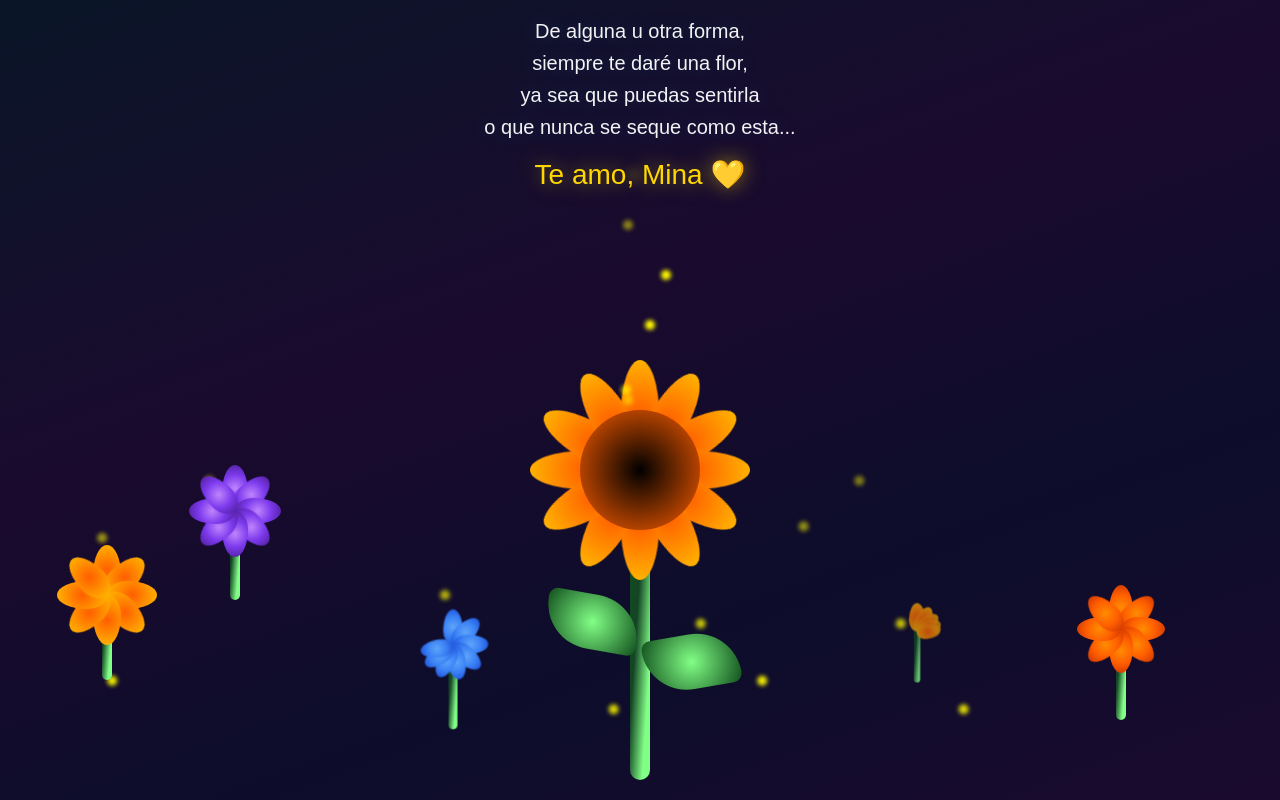
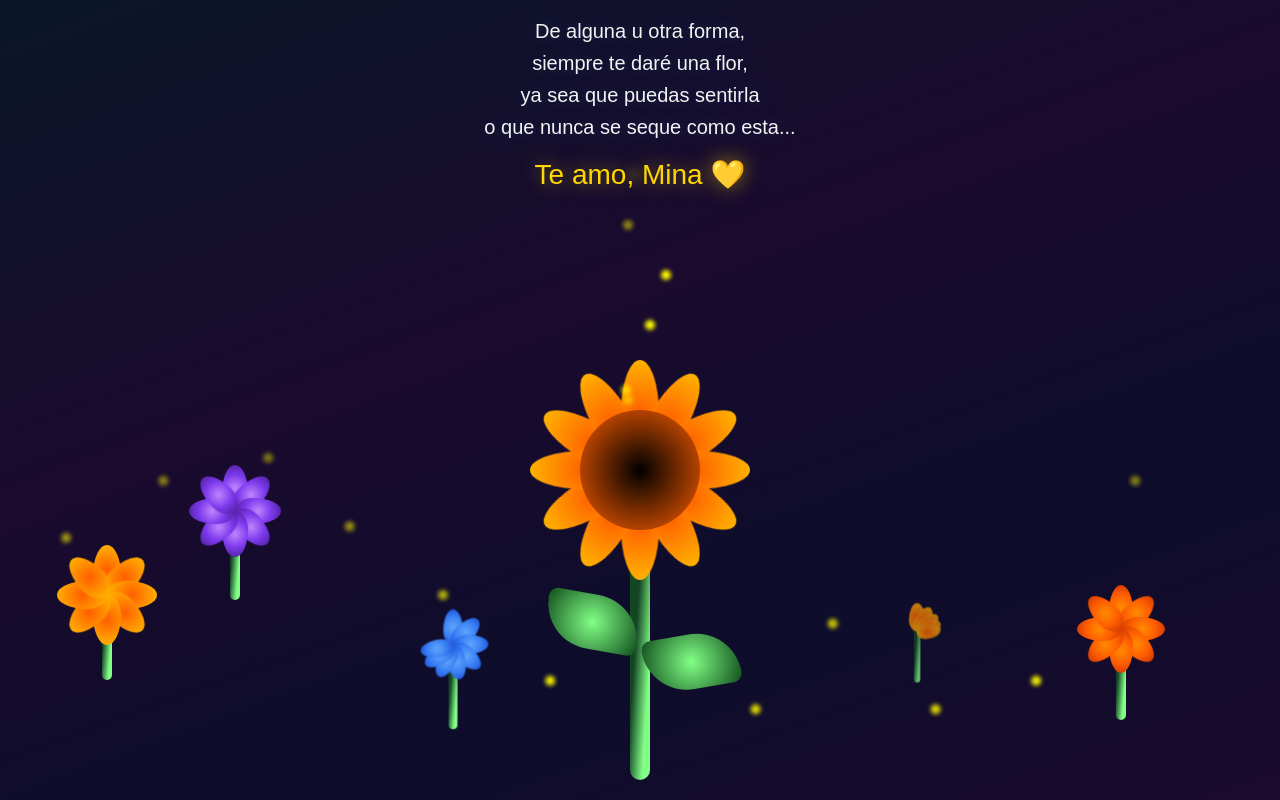
Before and after one commit to EmiDH13/FloresA, a plain HTML site: page flower.html in a window 1280 px wide. Drawn offline with Linux system fonts and the light colour scheme.

Commit message:
Add files via upload

```diff
--- a/flower.html
+++ b/flower.html
@@ -3,7 +3,7 @@
   <head>
     <meta charset="UTF-8" />
     <meta name="viewport" content="width=device-width, initial-scale=1.0" />
-    <title>Flor Amarilla para Mina</title>
+    <title>Flor Amarilla para ti</title>
     <style>
       * { padding: 0; margin: 0; box-sizing: border-box; }
 
@@ -24,6 +24,7 @@
       }
 
       html, body {
+        width: 100%;
         height: 100%;
         overflow: hidden;
       }
@@ -166,18 +167,18 @@
         z-index: 1;
       }
 
-      .light-1  { left: 100px;  animation-delay: 1s; }
-      .light-2  { left: 200px;  animation-delay: 0.5s; }
-      .light-3  { left: 600px;  animation-delay: 0.3s; }
-      .light-4  { left: 800px;  animation-delay: 0.9s; }
-      .light-5  { left: 450px;  animation-delay: 1.5s; }
-      .light-6  { left: 100px;  animation-delay: 3s; }
-      .light-7  { left: 900px;  animation-delay: 2s; }
-      .light-8  { left: 600px;  animation-delay: 3.5s; }
-      .light-9  { left: 700px;  animation-delay: 2s; }
-      .light-10 { left: 950px;  animation-delay: 3.5s; }
-      .light-11 { left: 750px;  animation-delay: 3s; }
-      .light-12 { left: 850px;  animation-delay: 0.5s; }
+      .light-1  { left: 5%;  animation-delay: 1s; }
+      .light-2  { left: 12%;  animation-delay: 0.5s; }
+      .light-3  { left: 20%;  animation-delay: 0.3s; }
+      .light-4  { left: 27%;  animation-delay: 0.9s; }
+      .light-5  { left: 35%;  animation-delay: 1.5s; }
+      .light-6  { left: 42%;  animation-delay: 3s; }
+      .light-7  { left: 50%;  animation-delay: 2s; }
+      .light-8  { left: 58%;  animation-delay: 3.5s; }
+      .light-9  { left: 65%;  animation-delay: 2s; }
+      .light-10 { left: 72%;  animation-delay: 3.5s; }
+      .light-11 { left: 80%;  animation-delay: 3s; }
+      .light-12 { left: 88%;  animation-delay: 0.5s; }
 
       @keyframes open-flower-petal {
         0% {
```
